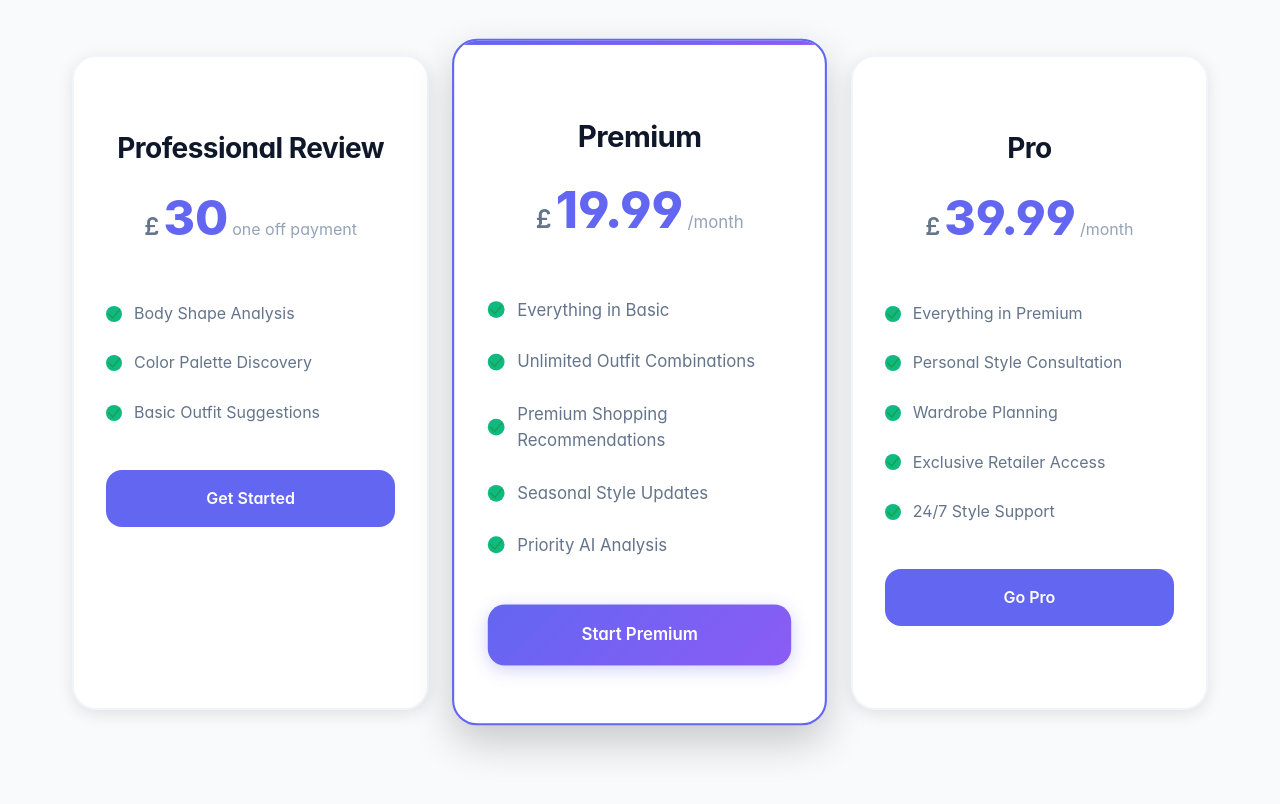
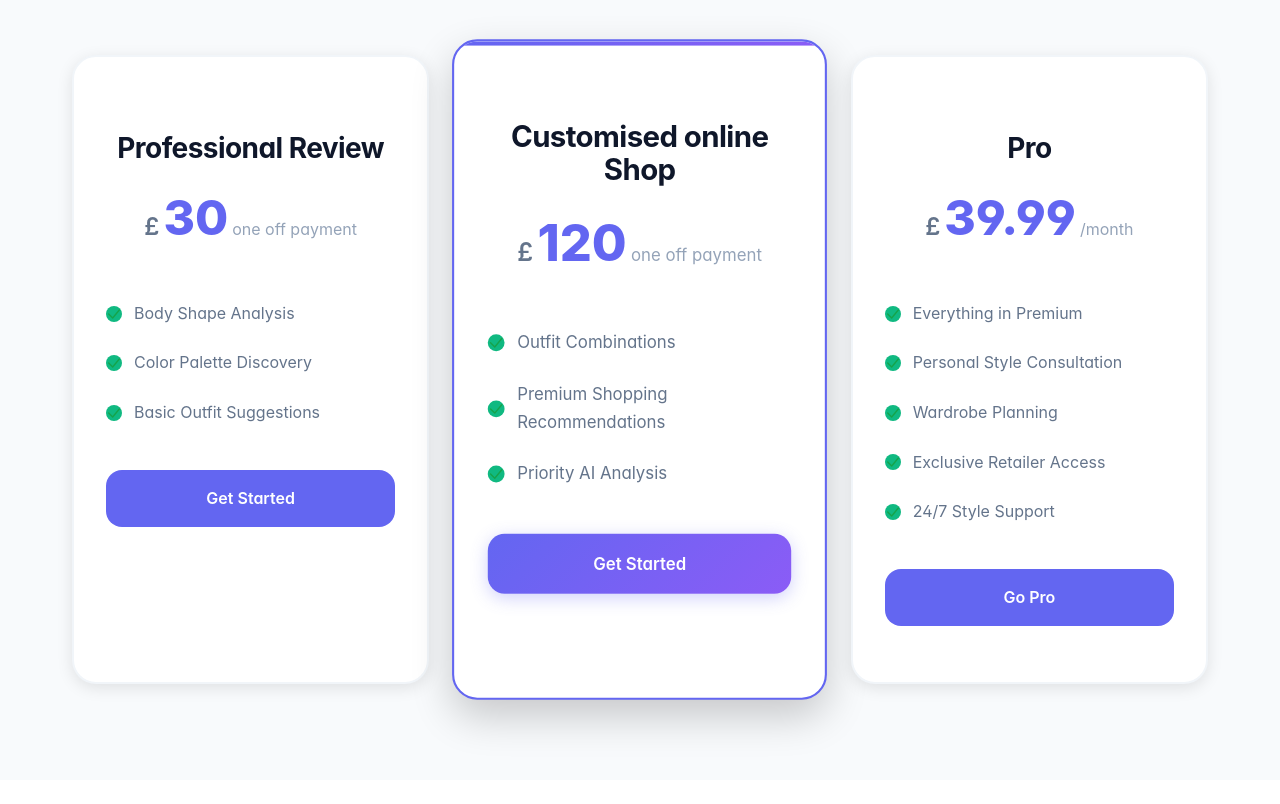
Before and after one commit to Tmaq23/my-styled-wardrobe, a Next.js app: page /pricing in a window 1280 px wide. Shown: the part 740-1544 px from the top of the page. Built offline with nearby package versions, Linux system fonts and the light colour scheme; no server answers.

Commit message:
Update pricing page: rename Premium to Customised online Shop with £120 one-off payment

```diff
--- a/app/pricing/page.tsx
+++ b/app/pricing/page.tsx
@@ -101,22 +101,20 @@ export default function PricingPage() {
 
             <div className="pricing-card featured">
               <div className="plan-header">
-                <h3>Premium</h3>
+                <h3>Customised online Shop</h3>
                 <div className="price">
                   <span className="currency">£</span>
-                  <span className="amount">19.99</span>
-                  <span className="period">/month</span>
+                  <span className="amount">120</span>
+                  <span className="period">one off payment</span>
                 </div>
               </div>
               <ul className="features">
-                <li><span className="icon-inline small"><img src="/icons/check.svg" alt="Included" width={14} height={14} /></span>Everything in Basic</li>
-                <li><span className="icon-inline small"><img src="/icons/check.svg" alt="Included" width={14} height={14} /></span>Unlimited Outfit Combinations</li>
+                <li><span className="icon-inline small"><img src="/icons/check.svg" alt="Included" width={14} height={14} /></span>Outfit Combinations</li>
                 <li><span className="icon-inline small"><img src="/icons/check.svg" alt="Included" width={14} height={14} /></span>Premium Shopping Recommendations</li>
-                <li><span className="icon-inline small"><img src="/icons/check.svg" alt="Included" width={14} height={14} /></span>Seasonal Style Updates</li>
                 <li><span className="icon-inline small"><img src="/icons/check.svg" alt="Included" width={14} height={14} /></span>Priority AI Analysis</li>
               </ul>
               <Link href="/" className="plan-button featured">
-                Start Premium
+                Get Started
               </Link>
             </div>
 
```
